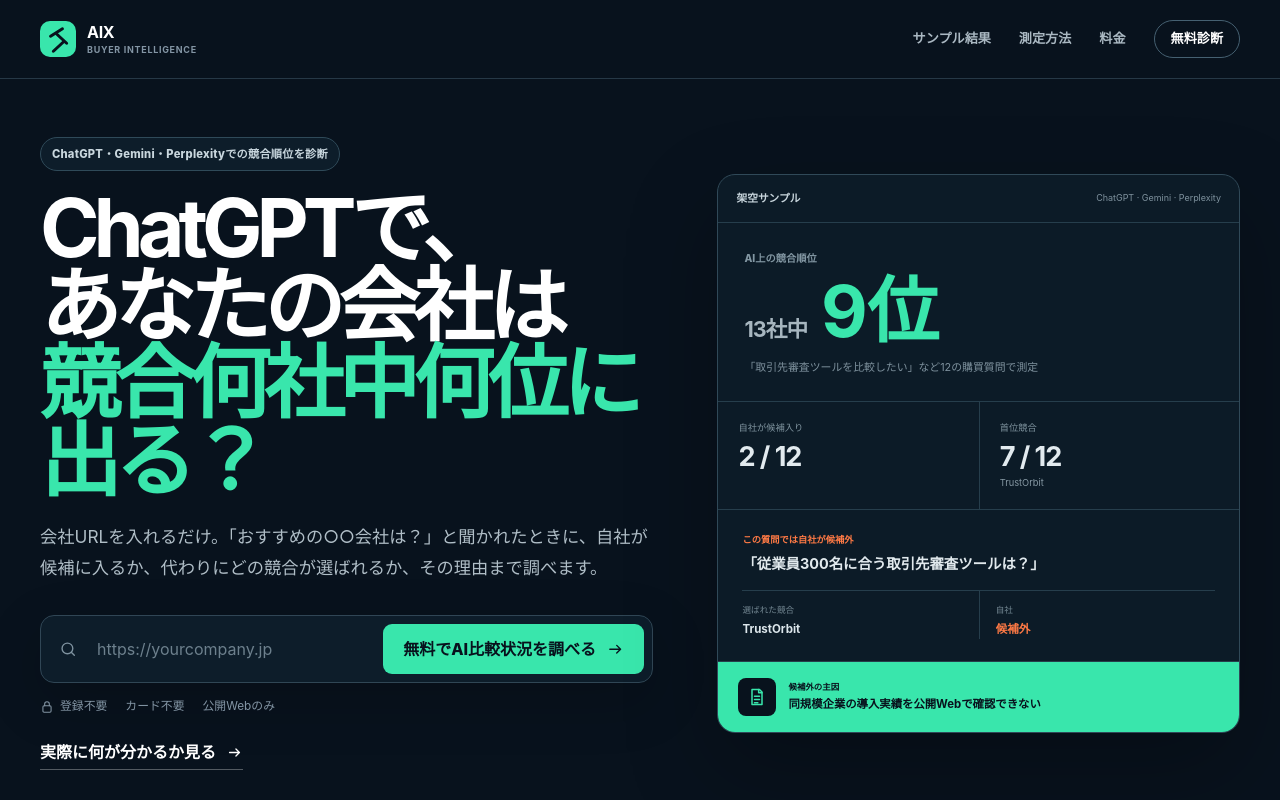
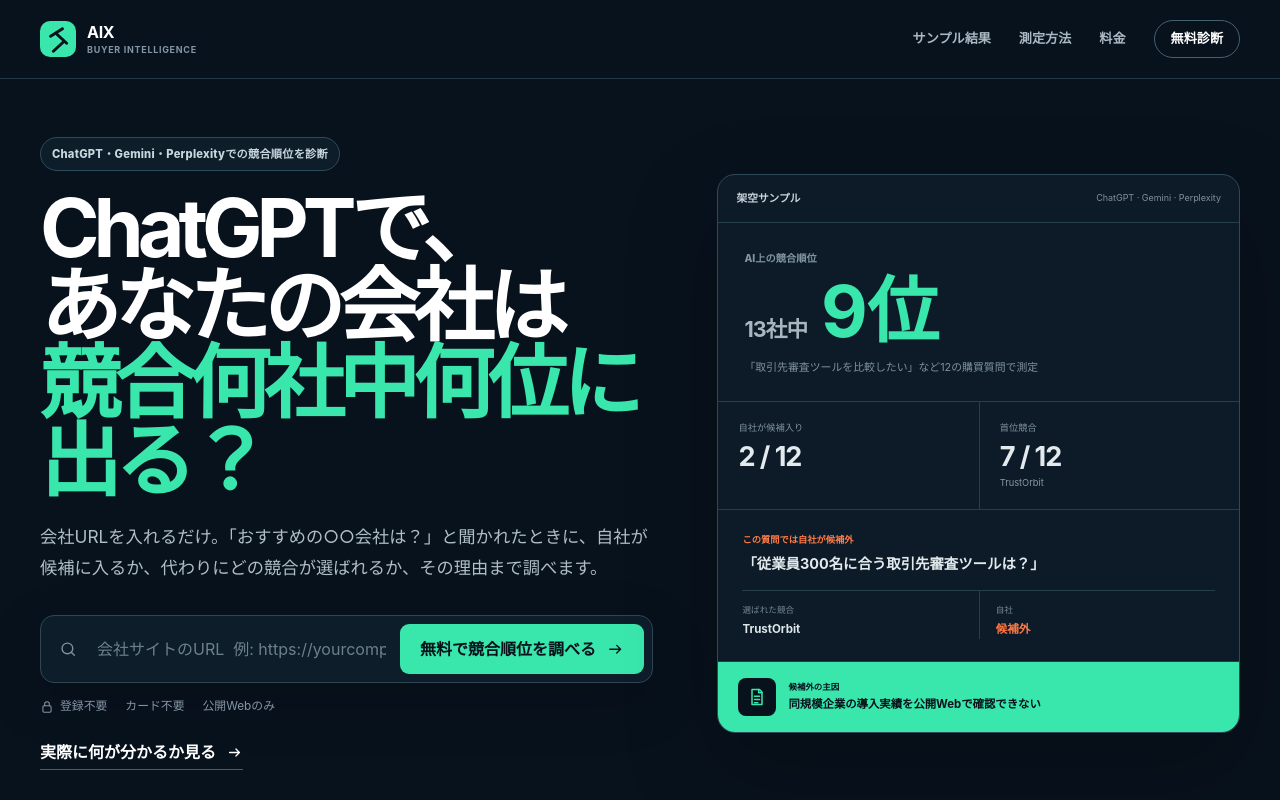
Before and after one commit to salve-de/AIX-next, a Next.js app: page / in a window 1280 px wide. Shown: the top 800 px of the page. Built offline with nearby package versions, Linux system fonts and the light colour scheme; no server answers.

Commit message:
make scan CTA explicit

```diff
--- a/components/scan-form.tsx
+++ b/components/scan-form.tsx
@@ -18,7 +18,7 @@ export function ScanForm({ compact = false }: { compact?: boolean }) {
   }
 
   return <form className={`scan-form ${compact ? "scan-form-compact" : ""}`} id={compact ? undefined : "scan"} onSubmit={submit} noValidate>
-    <div className="scan-field"><SearchIcon /><input aria-label="会社サイトURL" autoCapitalize="none" autoCorrect="off" inputMode="url" placeholder="https://yourcompany.jp" value={url} onChange={(event) => setUrl(event.target.value)} /><button type="submit"><span>{compact ? "無料で調べる" : "無料でAI比較状況を調べる"}</span><ArrowIcon /></button></div>
+    <div className="scan-field"><SearchIcon /><input aria-label="会社サイトURL" autoCapitalize="none" autoCorrect="off" inputMode="url" placeholder="会社サイトのURL  例: https://yourcompany.jp" value={url} onChange={(event) => setUrl(event.target.value)} /><button type="submit"><span>{compact ? "無料で競合順位を調べる" : "無料で競合順位を調べる"}</span><ArrowIcon /></button></div>
     {error ? <p className="form-error" role="alert">{error}</p> : null}
   </form>;
 }
```
